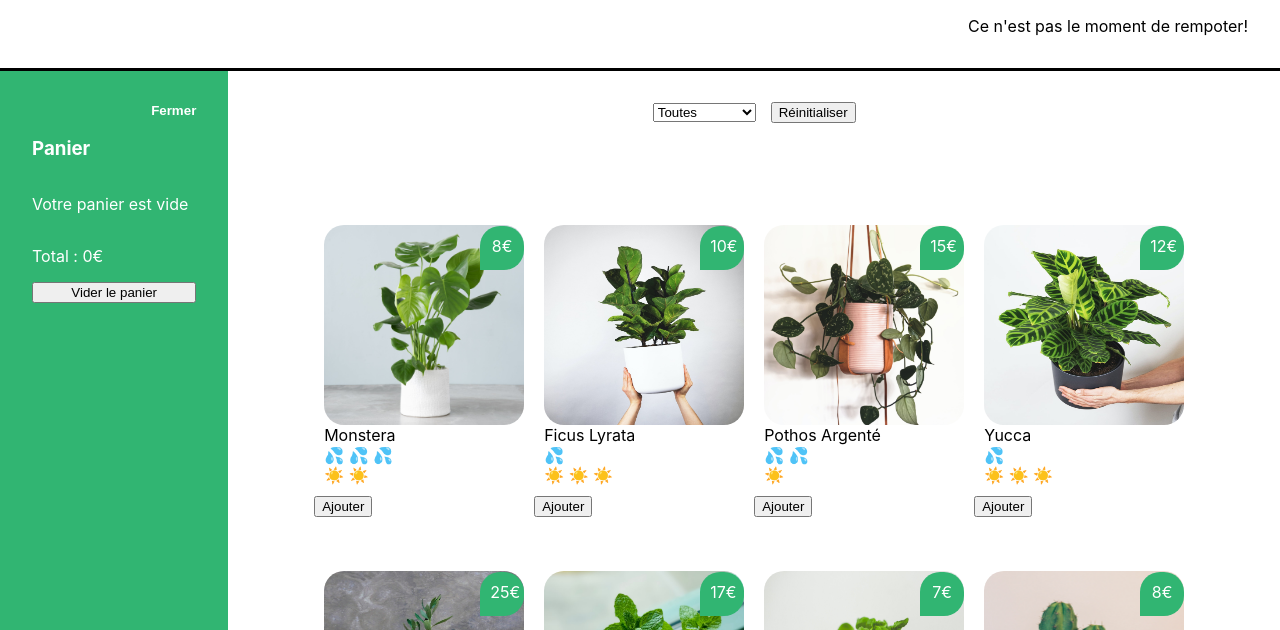
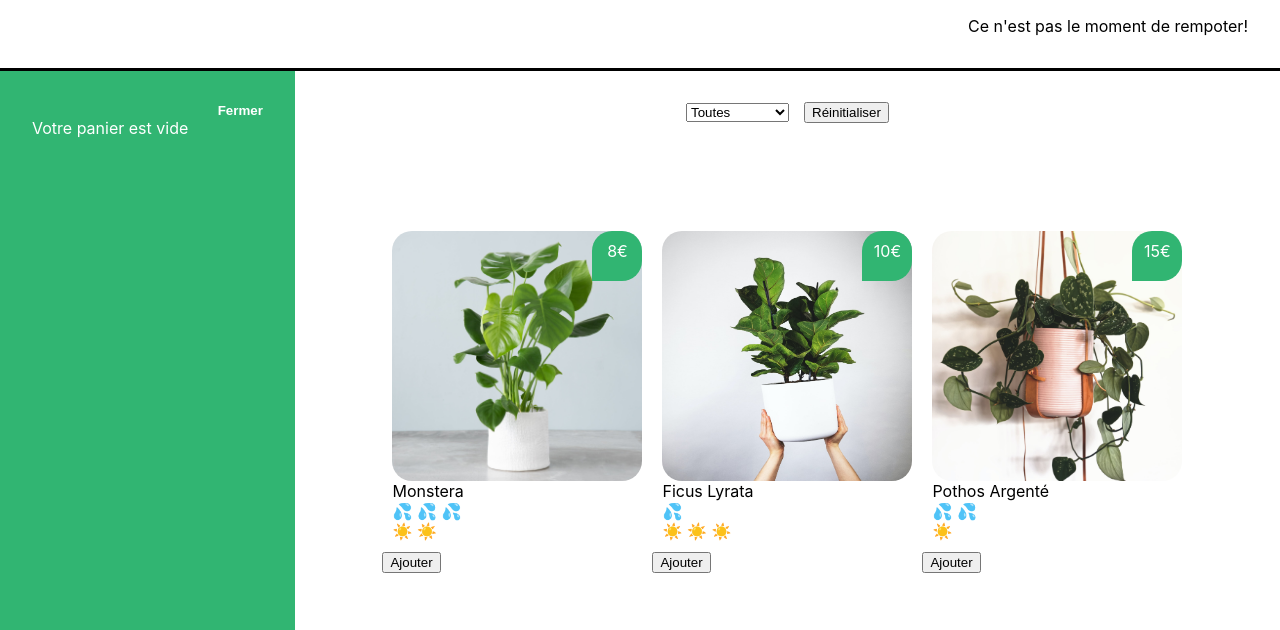
Before and after one commit to gillesmg13/demoReact, a React app: page / in a window 1280 px wide. Both pictures are taken after a click on the button "Ouvrir le panier". Shown: the part 98-728 px from the top of the page. Built offline with nearby package versions, Linux system fonts and the light colour scheme.

Commit message:
fix errors

```diff
--- a/src/components/Cart.js
+++ b/src/components/Cart.js
@@ -14,8 +14,8 @@ function Cart({ cart, updateCart, activeCategorie, setActiveCategorie }) {
     useEffect(() =>
     {
         document.title = `LMJ: ${total}€ d'achats`
-/*         alert(`Votre panier est d'un montant de ${total}€ 💳`)
- */    },
+/*         alert(`Votre panier est d'un montant de ${total}€ 💳`) */
+    },
     [total, activeCategorie])
 
     console.log("total = ", total)
@@ -25,17 +25,20 @@ function Cart({ cart, updateCart, activeCategorie, setActiveCategorie }) {
             <button
                 className='lmj-cart-toggle-button'
                 onClick={() => setIsOpen(false)} >Fermer</button>
-            <h3>Panier</h3>
+            { cart.length != 0
+                ?
+                <>
                 <ul className='lmj-cart-list'>
-            { total != 0
-                ? cart.map((element, index) => (
+                {cart.map((element, index) => (
                         <li key={`${element.name}-${index}`}>{element.amount} {element.name} {element.prix}€</li>
                     ))
-                : <li key="emptyCart">Votre panier est vide</li>
                 }
                 </ul>
                 <p>Total : { total }€</p>
                 <button onClick={() => updateCart([])} >Vider le panier</button>
+                </>
+                : <span>Votre panier est vide</span>
+            }
         </div>
     ) : (
         <div className='lmj-cart-closed'>
--- a/src/components/Footer.js
+++ b/src/components/Footer.js
@@ -32,7 +32,8 @@ function Footer() {
                 type="text"
                 value={inputValue}
                 onChange={(e) => checkValue(e.target.value)}
-                onBlur={(e) => checkAdr(e.target.value)} />
+                onBlur={(e) => checkAdr(e.target.value)}
+                placeholder='Entrer votre email' />
 		</footer>
 	)
 }
--- a/src/styles/Cart.css
+++ b/src/styles/Cart.css
@@ -7,7 +7,7 @@
     flex-direction: column;
     justify-content: flex-start;
 
-    width: 200px;
+    width: 300px;
 }
 
 .lmj-cart-list li{
@@ -33,7 +33,7 @@
 
 .lmj-cart-closed {
 	padding: 32px;
-	width: 200px;
+	width: 300px;
 }
 
 .lmj-cart-closed > button {
--- a/src/styles/PlantItem.css
+++ b/src/styles/PlantItem.css
@@ -1,6 +1,6 @@
 .lmj-plant-item-cover {
-	height: 200px;
-	width: 200px;
+	height: 250px;
+	width: 250px;
 	border-radius: 20px;
 }
 
@@ -15,11 +15,11 @@
 
 .lmj-plant-item-prix {
 	position: relative;
-	top: 45px;
-	left: 156px;
+	top: 50px;
+	left: 200px;
 
-	width: 24px;
-	height: 24px;
+	width: 30px;
+	height: 30px;
 	border-radius: 20px 20px 20px 0px;
 
 	padding: 10px;
```
Lines whose indentation alone changed are shown as unchanged.
